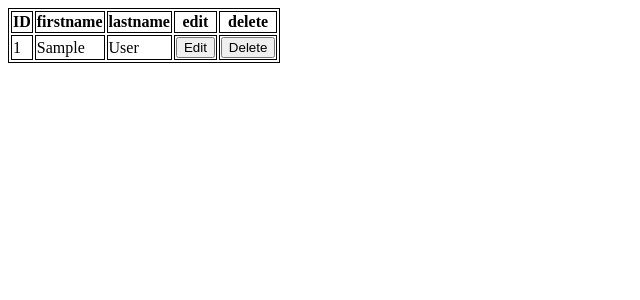
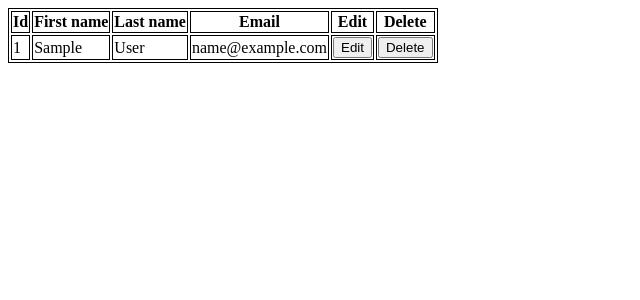
Before and after one commit to DamNguyen26/WebTest, a PHP site: page /show.php in a window 1280 px wide. Shown: the top 300 px of the page, without its empty margins (0-640 px from the left). Run offline with PHP 8.4, Linux system fonts and the light colour scheme; tables that the repository leaves empty or names only in its code hold one stand-in row (values such as "Sample post").

Commit message:
Update show.php

```diff
--- a/show.php
+++ b/show.php
@@ -13,9 +13,9 @@ table, th, td {
 <body>
 <div>
 <?php
-$sql = "SELECT id, firstname, lastname FROM MyGuests";
+$sql = "SELECT id, firstname, lastname, email FROM MyGuests";
 $stmt = $conn->prepare($sql);
-$stmt->bind_result($id, $firstname, $lastname);
+$stmt->bind_result($id, $firstname, $lastname, $email);
 $stmt->execute();
 $stmt->store_result();
 
@@ -24,11 +24,12 @@ if ($stmt->num_rows > 0)
     echo "<table>";
     echo "<theader>";
         echo "<tr>";
-        echo "<th>ID</th>";
-        echo "<th>firstname</th>";
-        echo "<th>lastname</th>";
-        echo "<th>edit</th>";
-        echo "<th>delete</th>";
+        echo "<th>Id</th>";
+        echo "<th>First name</th>";
+        echo "<th>Last name</th>";
+        echo "<th>Email</th>";
+        echo "<th>Edit</th>";
+        echo "<th>Delete</th>";
         echo "</tr>";
     echo "</theader>";
     echo "<tbody>";
@@ -39,6 +40,7 @@ if ($stmt->num_rows > 0)
             echo "<td>" . $id . "</td>";
             echo "<td>" . $firstname . "</td>";
             echo "<td>" . $lastname . "</td>";
+            echo "<td>" . $email . "</td>";
             echo '<td><form action="formUpdate.php" method="post"><input type="hidden" name = "id" value ='.$id.'><input type = "submit" value="Edit" name = "edit"></form></td>';
             echo '<td><form action="includes/function/delete.php" method="post"><input type="hidden" name = "id" value ='.$id.'><input type = "submit" value="Delete" name = "delete"></form></td>';
             echo "</tr>";
```
